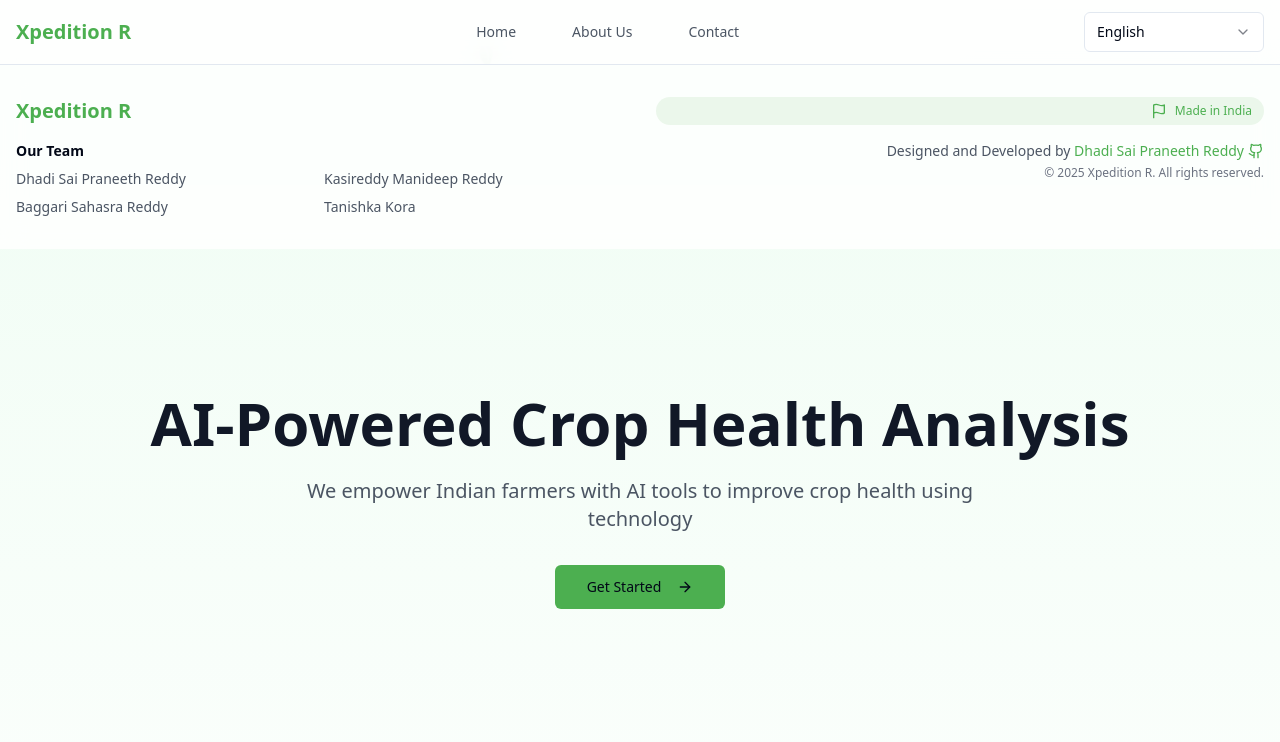
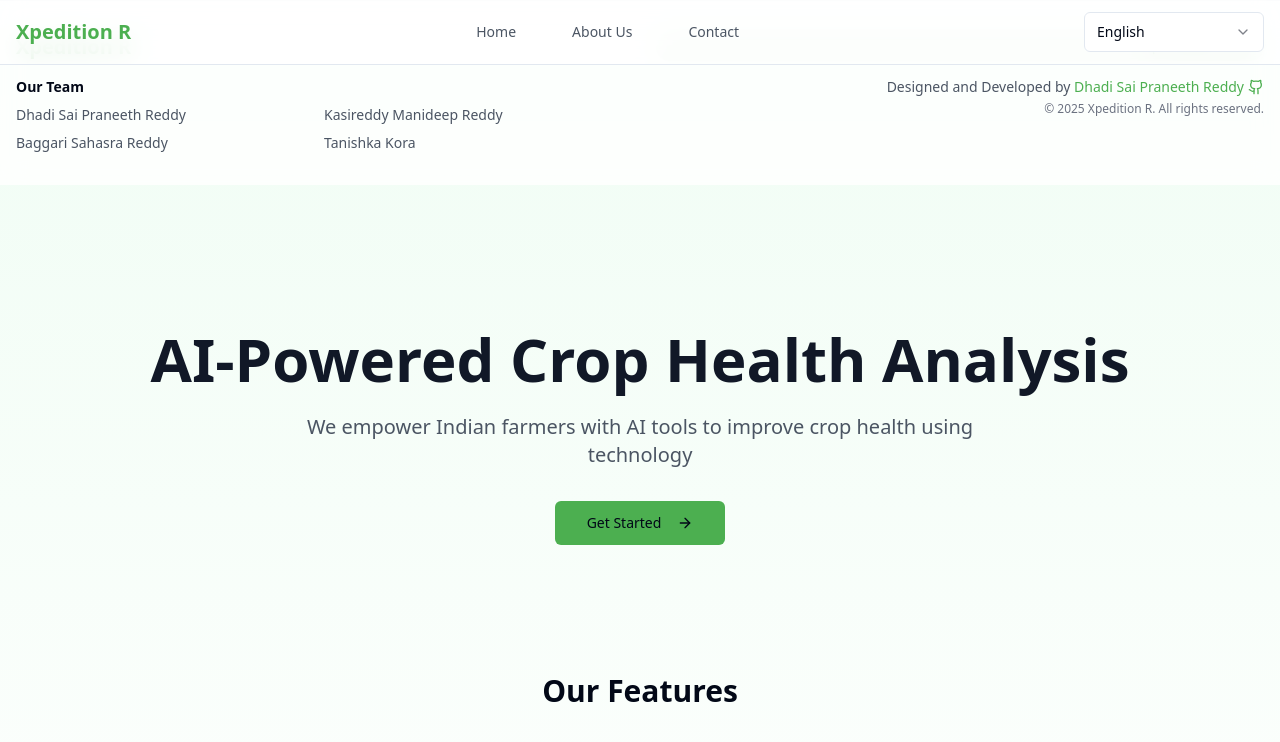
Before and after one commit to dspraneeth07/CROP-HEALTH-ANALYSIS, a React (Vite) app: page / in a window 1280 px wide. Shown: the top 742 px of the page. Built offline with nearby package versions, Linux system fonts and the light colour scheme.

Commit message:
Update footer position on pages
Ensure the footer is positioned at the bottom of each page, aligning with standard website design practices.
[skip gpt_engineer]

```diff
--- a/src/components/Navigation.tsx
+++ b/src/components/Navigation.tsx
@@ -39,7 +39,7 @@ export function Navigation() {
         </div>
       </nav>
 
-      <footer className="bg-white/80 backdrop-blur-md border-t py-8 mt-16">
+      <footer className="bg-white/80 backdrop-blur-md border-t py-8 mt-auto">
         <div className="container mx-auto px-4">
           <div className="grid md:grid-cols-2 gap-8">
             <div className="space-y-4">
--- a/src/pages/Index.tsx
+++ b/src/pages/Index.tsx
@@ -51,11 +51,11 @@ export default function Index() {
   };
 
   return (
-    <div className="min-h-screen bg-gradient-to-b from-green-50 to-white">
+    <div className="min-h-screen flex flex-col bg-gradient-to-b from-green-50 to-white">
       <AnimatedBackground />
       <Navigation />
 
-      <div className="container mx-auto px-4 pt-20">
+      <div className="container mx-auto px-4 pt-20 flex-grow">
         {step === 1 && (
           <>
             <section className="py-16">
```
